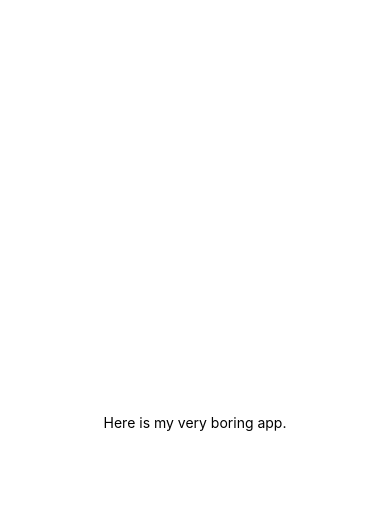
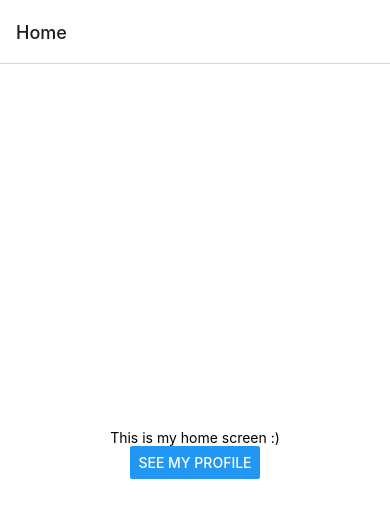
Before and after one commit to clairesquires/LearningReactNativeApp, a React Native app: screen / in a window 390 px wide. Shown: the top 518 px of the page. Built offline with nearby package versions, Linux system fonts and the light colour scheme.

Commit message:
feat: navigation stack

```diff
--- a/App.tsx
+++ b/App.tsx
@@ -1,12 +1,37 @@
-import { StatusBar } from "expo-status-bar";
-import { StyleSheet, Text, View } from "react-native";
+import { StyleSheet, Text, View, Button } from "react-native";
+import { NavigationContainer } from "@react-navigation/native";
+import { createNativeStackNavigator } from "@react-navigation/native-stack";
+
+function HomeScreen({ navigation }) {
+  return (
+    <View style={styles.container}>
+      <Text>This is my home screen :)</Text>
+      <Button
+        title="See my profile"
+        onPress={() => navigation.navigate("Profile")}
+      />
+    </View>
+  );
+}
+
+function ProfileScreen() {
+  return (
+    <View style={styles.container}>
+      <Text>Here is your profile</Text>
+    </View>
+  );
+}
+
+const Stack = createNativeStackNavigator();
 
 export default function App() {
   return (
-    <View style={styles.container}>
-      <Text>Here is my very boring app.</Text>
-      <StatusBar style="auto" />
-    </View>
+    <NavigationContainer>
+      <Stack.Navigator>
+        <Stack.Screen name="Home" component={HomeScreen} />
+        <Stack.Screen name="Profile" component={ProfileScreen} />
+      </Stack.Navigator>
+    </NavigationContainer>
   );
 }
 
--- a/package.json
+++ b/package.json
@@ -9,11 +9,15 @@
     "web": "expo start --web"
   },
   "dependencies": {
+    "@react-navigation/native": "^6.1.7",
+    "@react-navigation/native-stack": "^6.9.13",
     "expo": "~48.0.18",
     "expo-status-bar": "~1.4.4",
+    "expo-updates": "~0.16.4",
     "react": "18.2.0",
     "react-native": "0.71.8",
-    "expo-updates": "~0.16.4"
+    "react-native-safe-area-context": "4.5.0",
+    "react-native-screens": "~3.20.0"
   },
   "devDependencies": {
     "@babel/core": "^7.20.0",
```
Also changed, not shown: 1 other file (tests, documents, lock files or other folders).
